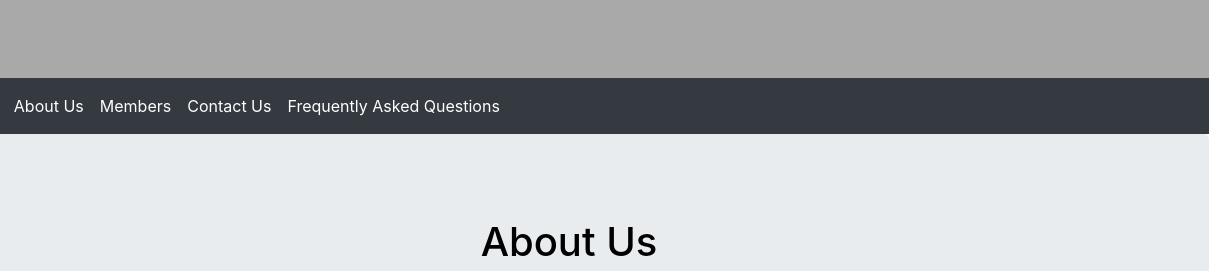
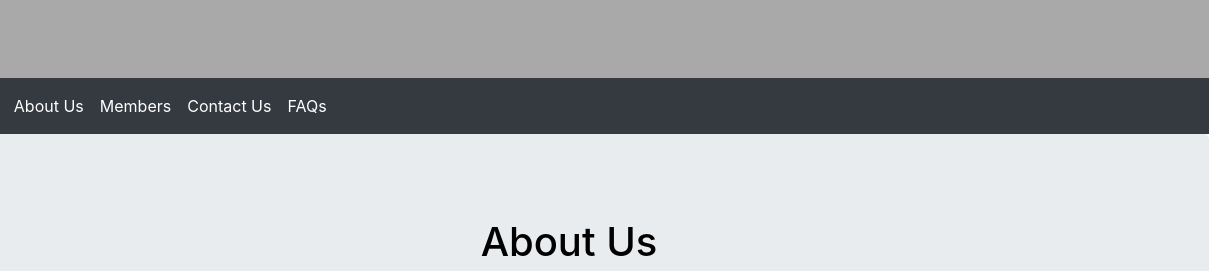
Before and after one commit to mtanda1/Final-Nganyone, a plain HTML site: page html/about.html in a window 1280 px wide. Shown: the top 271 px of the page, 71-1280 px from the left. Drawn offline with nearby package versions, Linux system fonts and the light colour scheme.

Commit message:
faqs
fixed navbar

```diff
--- a/html/about.html
+++ b/html/about.html
@@ -31,7 +31,7 @@
           <a class="nav-link active" href="../php/contact.php">Contact Us</a>
         </li>
         <li class="nav-item">
-          <a class="nav-link active" href="faq.html">Frequently Asked Questions</a>
+          <a class="nav-link active" href="faq.html">FAQs</a>
         </li>
       </ul>
     </div>
```
Also changed, not shown: html/info.html (+1 -1 lines), html/members.html (+1 -1 lines).
